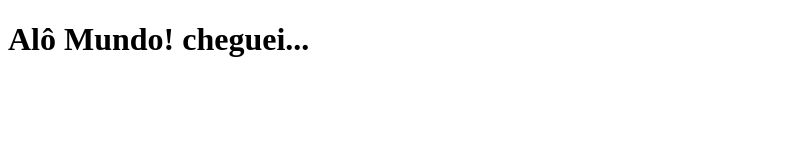
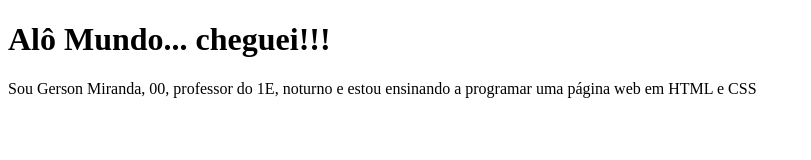
Before and after one commit to cesargrobe/primeiro-repositorio-1E, a plain HTML site: page index.html in a window 1280 px wide. Shown: the whole page, without its empty margins (0-811 px from the left). Drawn offline with Linux system fonts and the light colour scheme.

Commit message:
Aula de estilo

```diff
--- a/index.html
+++ b/index.html
@@ -3,10 +3,12 @@
 <head>
     <meta charset="UTF-8">
     <meta name="viewport" content="width=device-width, initial-scale=1.0">
-    <title>Primeiro HTML </title>
+    <title> Primeiro HTML </title>
 </head>
 <body>
-    <h1> Alô Mundo! cheguei...</h1>
+    <h1>Alô Mundo... cheguei!!!    </h1>
+
+    <p>Sou Gerson Miranda, 00, professor do 1E, noturno e estou ensinando a programar uma página web em HTML e CSS</p>
 
 </body>
 </html>
--- /dev/null
+++ b/style.css
@@ -0,0 +1,13 @@
+body {
+    background-color: blue;
+    color: aliceblue;
+}
+
+h1 {
+    font-size: 30px;
+}
+
+p {
+    color: black;
+    font-size: 16px;
+}
```
